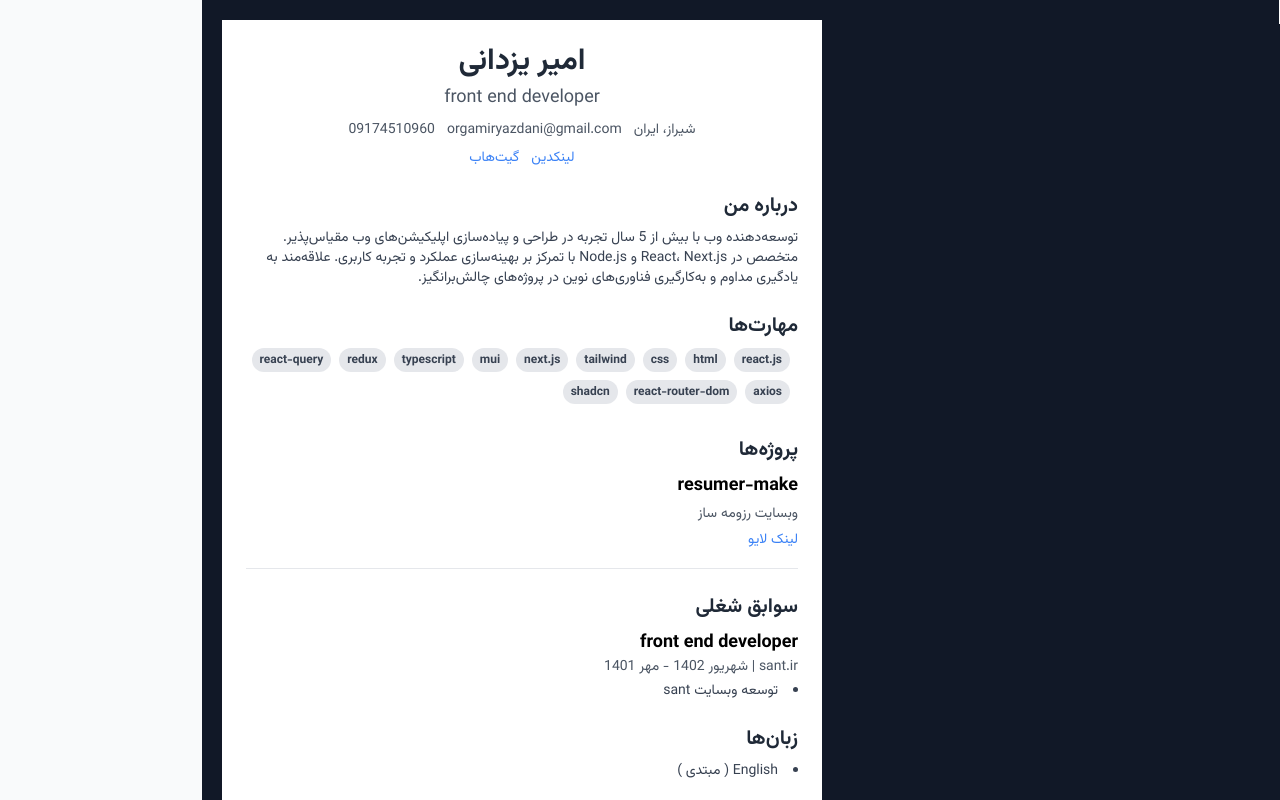
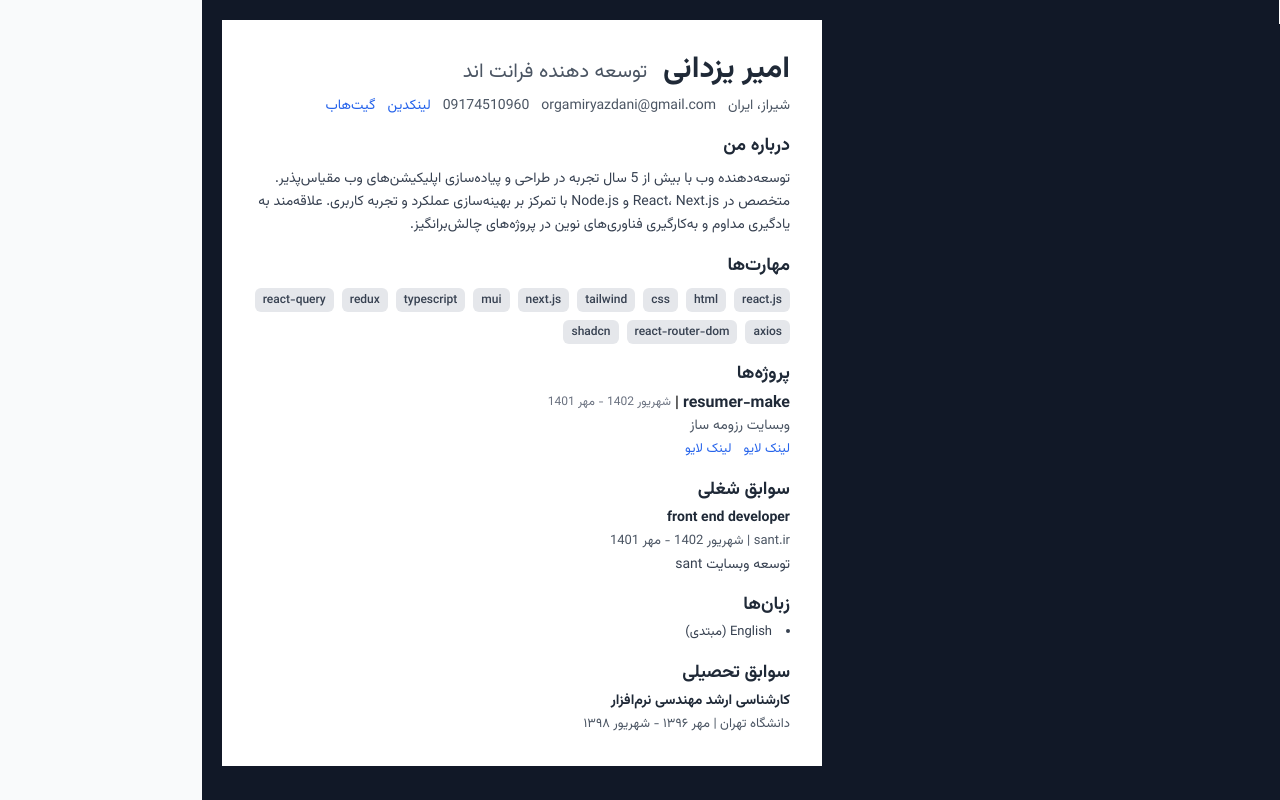
Before and after one commit to orgamiryazdani/resume-maker, a Next.js app: page / in a window 1280 px wide. Built offline with nearby package versions, Linux system fonts and the light colour scheme.

Commit message:
change template style

```diff
--- a/src/components/template/Owl.tsx
+++ b/src/components/template/Owl.tsx
@@ -1,81 +1,76 @@
 import { userData } from "@/fakeData";
-import { FC } from "react";
 
-const Owl: FC = () => {
+export default function Owl() {
   return (
     <>
       {userData.map((user) => (
         <div
           key={user.title}
-          className='bg-white font-sans'>
-          <main className='container mx-auto p-6 max-w-[210mm] min-h-[297mm]'>
-            <header className='text-center mb-6'>
-              <h1 className='text-3xl font-bold text-gray-800 mb-1'>
+          className='bg-white font-sans p-8'>
+          <main className='max-w-[210mm] mx-auto'>
+            <header className='mb-4 text-right'>
+              <div className='flex items-baseline space-x-4 rtl:space-x-reverse mb-2'>
+                <h1 className='text-3xl font-bold text-gray-800'>
                   {user.name}
                 </h1>
-              <p className='text-lg text-gray-600 mb-2'>{user.title}</p>
-              <address className='not-italic text-sm'>
-                <ul className='flex justify-center space-x-3 rtl:space-x-reverse'>
-                  <li className='text-gray-600'>
-                    <i className='fas fa-map-marker-alt'></i>{" "}
-                    {user.contact.location}
-                  </li>
-                  <li className='text-gray-600'>
+                <p className='text-xl text-gray-600'>{user.title}</p>
+              </div>
+              <div className='flex items-center gap-x-3 text-sm'>
+                <address className='not-italic'>
+                  <span className='text-gray-600'>{user.contact.location}</span>
+                  <a
+                    href={`tel:${user.contact.phone}`}
+                    className='text-gray-600 hover:text-gray-800 transition-colors'>
+                    {user.contact.phone}
+                  </a>
                   <a
                     href={`mailto:${user.contact.email}`}
-                      className='hover:text-blue-500'>
-                      <i className='fas fa-envelope'></i> {user.contact.email}
+                    className='text-gray-600 hover:text-gray-800 transition-colors mx-3'>
+                    {user.contact.email}
                   </a>
-                  </li>
-                  <li className='text-gray-600'>
-                    <a
-                      href={`tel:+ ${user.contact.phone}`}
-                      className='hover:text-blue-500'>
-                      <i className='fas fa-phone'></i> {user.contact.phone}
-                    </a>
-                  </li>
-                </ul>
                 </address>
-
-              <nav className='mt-2'>
-                <ul className='flex justify-center space-x-3 rtl:space-x-reverse text-sm'>
+                <nav>
+                  <ul className='flex gap-x-3'>
                     {user.socialLinks.map((link) => (
                       <li key={link.name}>
                         <a
                           href={link.url}
-                        className='text-blue-500 hover:text-blue-700'>
+                          className='text-blue-600 hover:text-blue-800 transition-colors'>
                           {link.name}
                         </a>
                       </li>
                     ))}
                   </ul>
                 </nav>
+              </div>
             </header>
 
             <section
-              className='mb-6'
-              aria-labelledby='about-heading'>
+              aria-labelledby='about-heading'
+              className='mb-4'>
               <h2
                 id='about-heading'
-                className='text-xl font-bold text-gray-800 mb-2'>
+                className='text-lg font-bold text-gray-800 mb-2'>
                 درباره من
               </h2>
-              <p className='text-sm text-gray-700'>{user.about}</p>
+              <p className='text-gray-700 leading-relaxed text-sm'>
+                {user.about}
+              </p>
             </section>
 
             <section
-              className='mb-6'
-              aria-labelledby='skills-heading'>
+              aria-labelledby='skills-heading'
+              className='mb-4'>
               <h2
                 id='skills-heading'
-                className='text-xl font-bold text-gray-800 mb-2'>
+                className='text-lg font-bold text-gray-800 mb-2'>
                 مهارت‌ها
               </h2>
-              <ul className='flex flex-wrap text-sm'>
+              <ul className='flex flex-wrap -m-1'>
                 {user.skills.map((skill) => (
                   <li
                     key={skill}
-                    className='bg-gray-200 text-gray-700 px-2 py-1 rounded-full text-xs font-semibold mr-2 mb-2'>
+                    className='m-1 bg-gray-200 text-gray-700 px-2 py-1 rounded-md text-xs font-medium'>
                     {skill}
                   </li>
                 ))}
@@ -83,72 +78,72 @@ const Owl: FC = () => {
             </section>
 
             <section
-              className='mb-6'
-              aria-labelledby='projects-heading'>
+              aria-labelledby='projects-heading'
+              className='mb-4'>
               <h2
                 id='projects-heading'
-                className='text-xl font-bold text-gray-800 mb-2'>
+                className='text-lg font-bold text-gray-800 mb-1'>
                 پروژه‌ها
               </h2>
               <ul className='space-y-4'>
                 {user.project.map((project) => (
-                  <li
-                    key={project.name}
-                    className='border-b pb-4'>
-                    <h3 className='text-lg font-semibold mb-1'>
-                      {project.name}
-                    </h3>
-                    <p className='text-sm text-gray-600 mb-1'>
-                      {project.description}
-                    </p>
+                  <li key={project.name}>
+                    <div className="flex items-center gap-x-1">
+                      <h3 className='text-base font-semibold text-gray-800'>{project.name}</h3>
+                      |
+                      <h3 className="text-xs font-normal text-gray-500 mb-1">{project.date}</h3>
+                    </div>
+                    <p className='text-gray-600 text-sm mb-1'>{project.description}</p>
+                    <div className='flex space-x-3 rtl:space-x-reverse'>
                       {project.links.map((link) => (
                         <a
                           key={link.name}
                           href={link.link}
-                        className='text-sm text-blue-500 hover:text-blue-700'>
+                          className='text-blue-600 text-[13px] hover:text-blue-800 transition-colors'>
                           {link.name}
                         </a>
                       ))}
+                    </div>
                   </li>
                 ))}
               </ul>
             </section>
 
             <section
-              className='mb-6'
-              aria-labelledby='experience-heading'>
+              aria-labelledby='experience-heading'
+              className='mb-4'>
               <h2
                 id='experience-heading'
-                className='text-xl font-bold text-gray-800 mb-2'>
+                className='text-lg font-bold text-gray-800 mb-1'>
                 سوابق شغلی
               </h2>
               <ul className='space-y-4'>
                 {user.experience.map((exp) => (
                   <li key={exp.title}>
-                    <h3 className='text-lg font-semibold'>{exp.title}</h3>
-                    <p className='text-sm text-gray-600'>
+                    <h3 className='text-sm font-semibold mb-1 text-gray-800'>
+                      {exp.title}
+                    </h3>
+                    <p className='text-gray-600 text-[13px] mb-1'>
                       {exp.company} | {exp.date}
                     </p>
-                    <ul className='list-disc list-inside text-sm text-gray-700 mt-1'>
-                      <li>{exp.responsibilities}</li>
-                    </ul>
+                    <p className='text-gray-700 text-sm mb-1'>{exp.responsibilities}</p>
                   </li>
                 ))}
               </ul>
             </section>
 
             <section
-              className='mb-6'
-              aria-labelledby='languages-heading'>
+              aria-labelledby='languages-heading'
+              className='mb-4'>
               <h2
                 id='languages-heading'
-                className='text-xl font-bold text-gray-800 mb-2'>
+                className='text-lg font-bold text-gray-800 mb-1'>
                 زبان‌ها
               </h2>
-              <ul className='list-disc list-inside text-sm text-gray-700'>
+              <ul className='list-disc list-inside text-gray-700'>
                 {user.languages.map((language) => (
-                  <li key={language.title}>
-                    {language.title} ( {language.level} )
+                  <li key={language.title} className="text-[13px]">
+                    {language.title} ({language.level})
                   </li>
                 ))}
               </ul>
@@ -157,16 +152,16 @@ const Owl: FC = () => {
             <section aria-labelledby='education-heading'>
               <h2
                 id='education-heading'
-                className='text-xl font-bold text-gray-800 mb-2'>
+                className='text-lg font-bold text-gray-800 mb-1'>
                 سوابق تحصیلی
               </h2>
               <ul className='space-y-2'>
                 {user.educations.map((education) => (
                   <li key={education.degree}>
-                    <h3 className='text-lg font-semibold'>
+                    <h3 className='text-sm font-semibold mb-1 text-gray-800'>
                       {education.degree}
                     </h3>
-                    <p className='text-sm text-gray-600'>
+                    <p className='text-gray-600 text-[13px]'>
                       {education.institution} | {education.date}
                     </p>
                   </li>
@@ -178,6 +173,4 @@ const Owl: FC = () => {
       ))}
     </>
   );
-};
-
-export default Owl;
+}
--- a/src/fakeData.ts
+++ b/src/fakeData.ts
@@ -1,7 +1,7 @@
 export const userData = [
     {
       name: "امیر یزدانی",
-      title: "front end developer",
+      title: "توسعه دهنده فرانت اند",
       contact: {
         location: "شیراز، ایران",
         email: "orgamiryazdani@gmail.com",
@@ -31,7 +31,7 @@ export const userData = [
         {
           name: "resumer-make",
           description: "وبسایت رزومه ساز",
-          links: [{ name: "لینک لایو", link: "https://test.com" }],
+          links: [{ name: "لینک لایو", link: "https://test.com" },{ name: "لینک لایو", link: "https://test.com" }],
           date: "شهریور 1402 - مهر 1401",
         },
       ],
@@ -41,6 +41,7 @@ export const userData = [
           company: "sant.ir",
           responsibilities: "توسعه وبسایت sant",
           date: "شهریور 1402 - مهر 1401",
+          links: [{ name: "لینک لایو", link: "https://test.com" },{ name: "لینک لایو", link: "https://test.com" }],
         },
       ],
       languages: [
```
Lines whose indentation alone changed are shown as unchanged.
